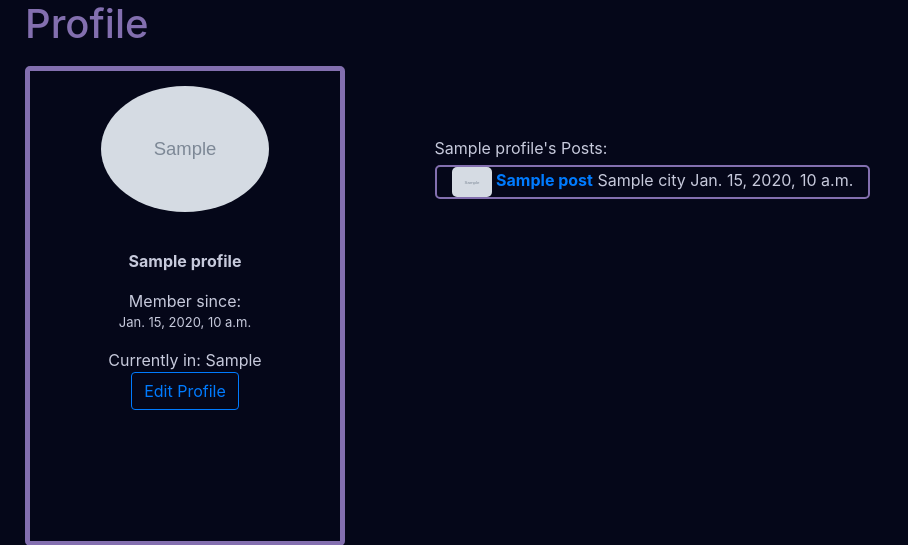
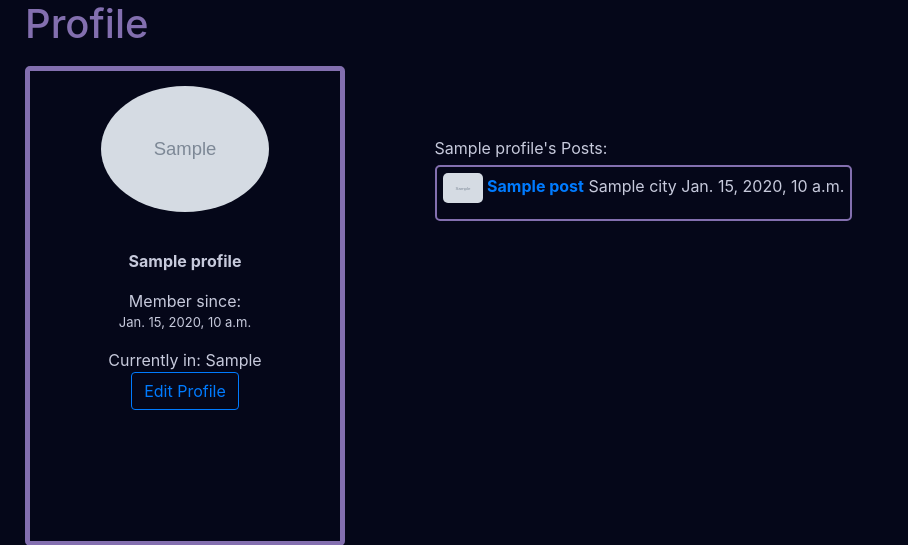
Before and after one commit to truengsuksilp/wayfarer, a Django app: page /profile/1/ in a window 1280 px wide. Shown: the part 74-619 px from the top of the page, without its empty margins (0-908 px from the left). Run offline with Django 3.2, Linux system fonts and the light colour scheme; tables that the repository leaves empty hold one stand-in row (values such as "Sample post"); grey boxes marked "Sample" are stand-in pictures; style sheets or scripts are compiled from the project's sources; some libraries are stand-ins or nearby versions.

Commit message:
styled profile

```diff
--- a/main_app/static/styles/_pages/_profile.scss
+++ b/main_app/static/styles/_pages/_profile.scss
@@ -0,0 +1,3 @@
+.posting{
+    min-height: 30vh;
+}
--- a/main_app/static/styles/main.scss
+++ b/main_app/static/styles/main.scss
@@ -53,9 +53,11 @@ div {
 }
 
 .posting {
+    padding: 6px;
     margin: 5px 0;
     border: 2px solid $light-purple;
     border-radius:5px;
+    min-height: 7vh;
 }
 
 .profile_pic{
--- a/project_wayfarer/settings.py
+++ b/project_wayfarer/settings.py
@@ -126,7 +126,7 @@ USE_TZ = True
 STATIC_URL = '/static/'
 STATIC_ROOT = BASE_DIR / 'static'
 SASS_PROCESSOR_ROOT = STATIC_ROOT
-LOGIN_REDIRECT_URL = '/profile/<int:pk>/'
+LOGIN_REDIRECT_URL = '/'
 LOGOUT_REDIRECT_URL = '/'
 
 # SASS Dependencies
```
Also changed, not shown: static/styles/main.css (+6 -1 lines), 1 other file.
